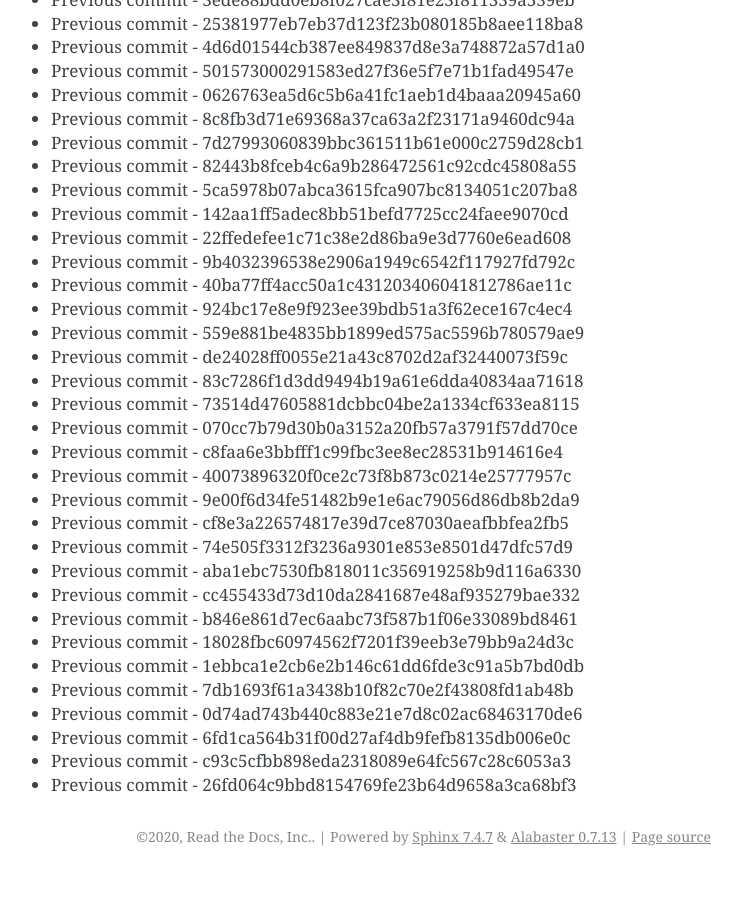
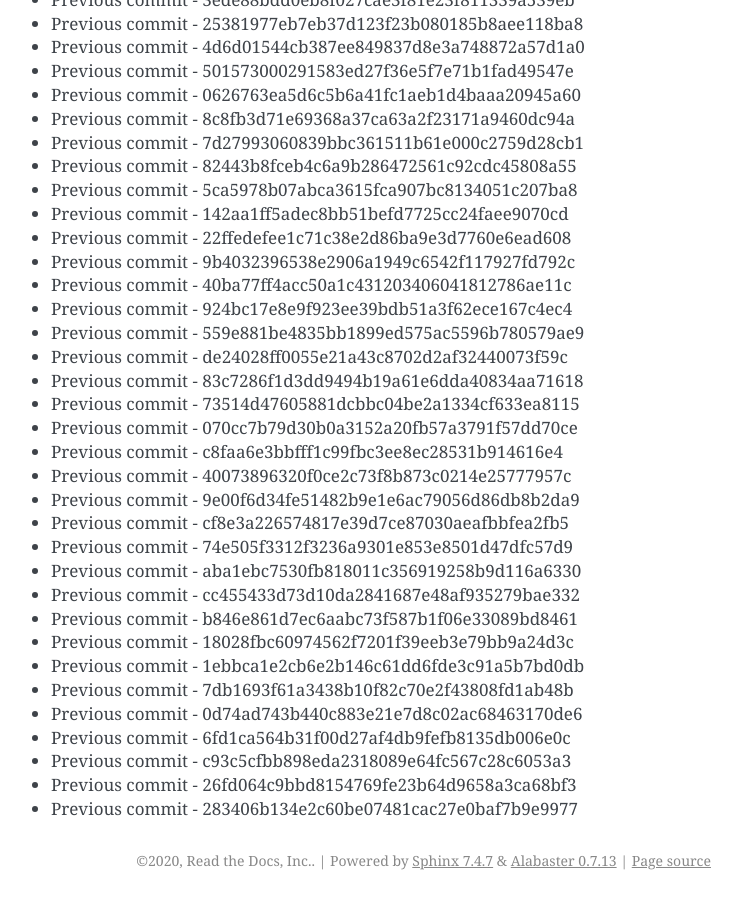
Before and after one commit to readthedocs/rtd-git-stresstest, a Sphinx documentation site: the page built from docs/updates.rst, in a window 1280 px wide and 900 px high, scrolled down 48178 px. Shown: the whole window, without its empty margins (399-1141 px from the left). Built offline with Sphinx 7.4.7, drawn with Linux system fonts in a browser that asks for light colours; before the commit the page ends 49054 px from its top, so only the background shows below that.

Commit message:
Generating commit from previous: 283406b134e2c60be07481cac27e0baf7b9e9977

```diff
--- a/docs/updates.rst
+++ b/docs/updates.rst
@@ -2056,3 +2056,4 @@ It can be tested for any performance characteristics.
 * Previous commit - 6fd1ca564b31f00d27af4db9fefb8135db006e0c
 * Previous commit - c93c5cfbb898eda2318089e64fc567c28c6053a3
 * Previous commit - 26fd064c9bbd8154769fe23b64d9658a3ca68bf3
+* Previous commit - 283406b134e2c60be07481cac27e0baf7b9e9977
```
